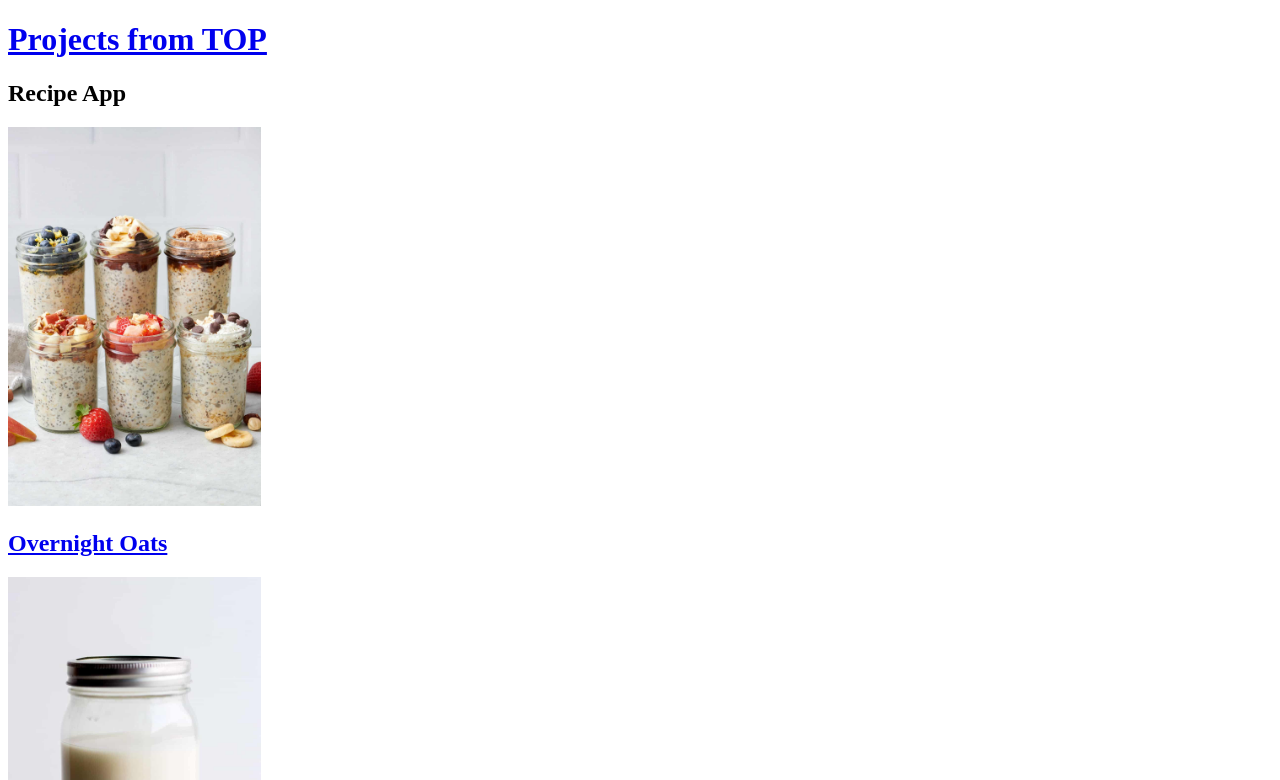
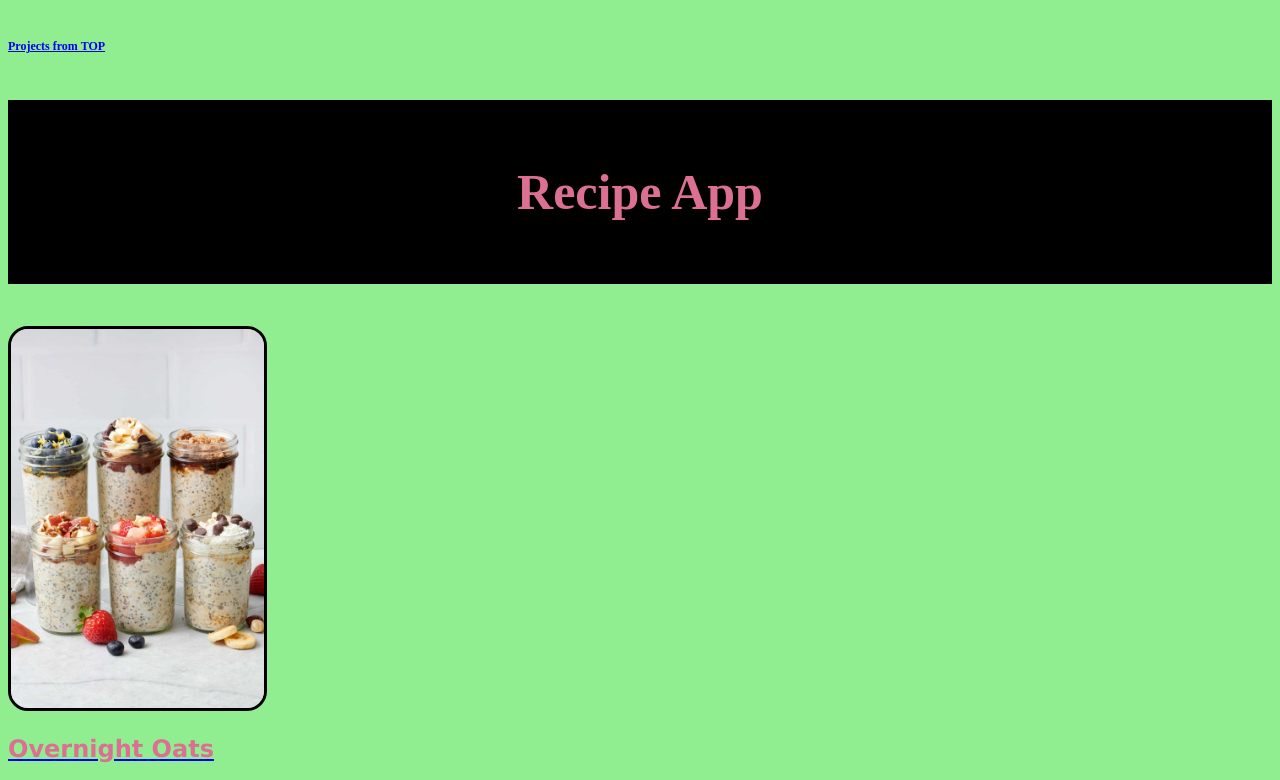
Before and after one commit to Putipaste/top_case_study, a plain HTML site: page Projects/01_recipe_app/recipe_app.html in a window 1280 px wide. Shown: the top 780 px of the page. Drawn offline with Linux system fonts and the light colour scheme.

Commit message:
Adds style to the main recipe app

```diff
--- a/Projects/01_recipe_app/01_css_recipe_app/01_recipe_app.css
+++ b/Projects/01_recipe_app/01_css_recipe_app/01_recipe_app.css
@@ -0,0 +1,22 @@
+html {
+	background-color: lightgreen;
+}
+.recipe {
+	color: palevioletred;
+	font-family: "Lucida Sans", "Lucida Sans Regular", "Lucida Grande",
+		"Lucida Sans Unicode", Geneva, Verdana, sans-serif;
+}
+.recipe-image {
+	border-radius: 20px;
+	border: solid, 3px, black;
+}
+#project-title {
+	font-size: 12px;
+}
+#web-title {
+	font-size: 50px;
+	text-align: center;
+	color: palevioletred;
+	background-color: black;
+	padding: 5%;
+}
--- a/Projects/01_recipe_app/recipe_app.html
+++ b/Projects/01_recipe_app/recipe_app.html
@@ -4,35 +4,39 @@
 		<meta charset="UTF-8" />
 		<meta name="viewport" content="width=device-width, initial-scale=1.0" />
 		<title>Recipe App</title>
+		<link rel="stylesheet" href="./01_css_recipe_app/01_recipe_app.css" />
 	</head>
 	<body>
-		<h1><a href="../../index.html">Projects from TOP</a></h1>
-		<h2>Recipe App</h2>
+		<h1><a id="project-title" href="../../index.html">Projects from TOP</a></h1>
+		<h2 id="web-title">Recipe App</h2>
 		<article>
 			<a href="./01_pages_recipe_app/overnight_oatmeal_recipe.html"
 				><img
+					class="recipe-image"
 					src="./01_img_recipe_app/thumbnail_overnight_oatmeal.jpg"
 					alt="overnight oat thumbnail"
 					width="20%" />
-				<h1>Overnight Oats</h1>
+				<h1 class="recipe">Overnight Oats</h1>
 			</a>
 		</article>
 		<article>
 			<a href="./01_pages_recipe_app/oat_milk_recipe.html"
 				><img
+					class="recipe-image"
 					src="./01_img_recipe_app/thumbnail_oat_milk.jpg"
 					alt="oat milk thumbnail"
 					width="20%" />
-				<h1>Oat Milk</h1>
+				<h1 class="recipe">Oat Milk</h1>
 			</a>
 		</article>
 		<article>
 			<a href="./01_pages_recipe_app/almond_milk_recipe.html"
 				><img
+					class="recipe-image"
 					src="./01_img_recipe_app/thumbnail_almond_milk.jpg"
 					alt="almond milk thumbnail"
 					width="20%" />
-				<h1>Almond Milk</h1>
+				<h1 class="recipe">Almond Milk</h1>
 			</a>
 		</article>
 	</body>
```
